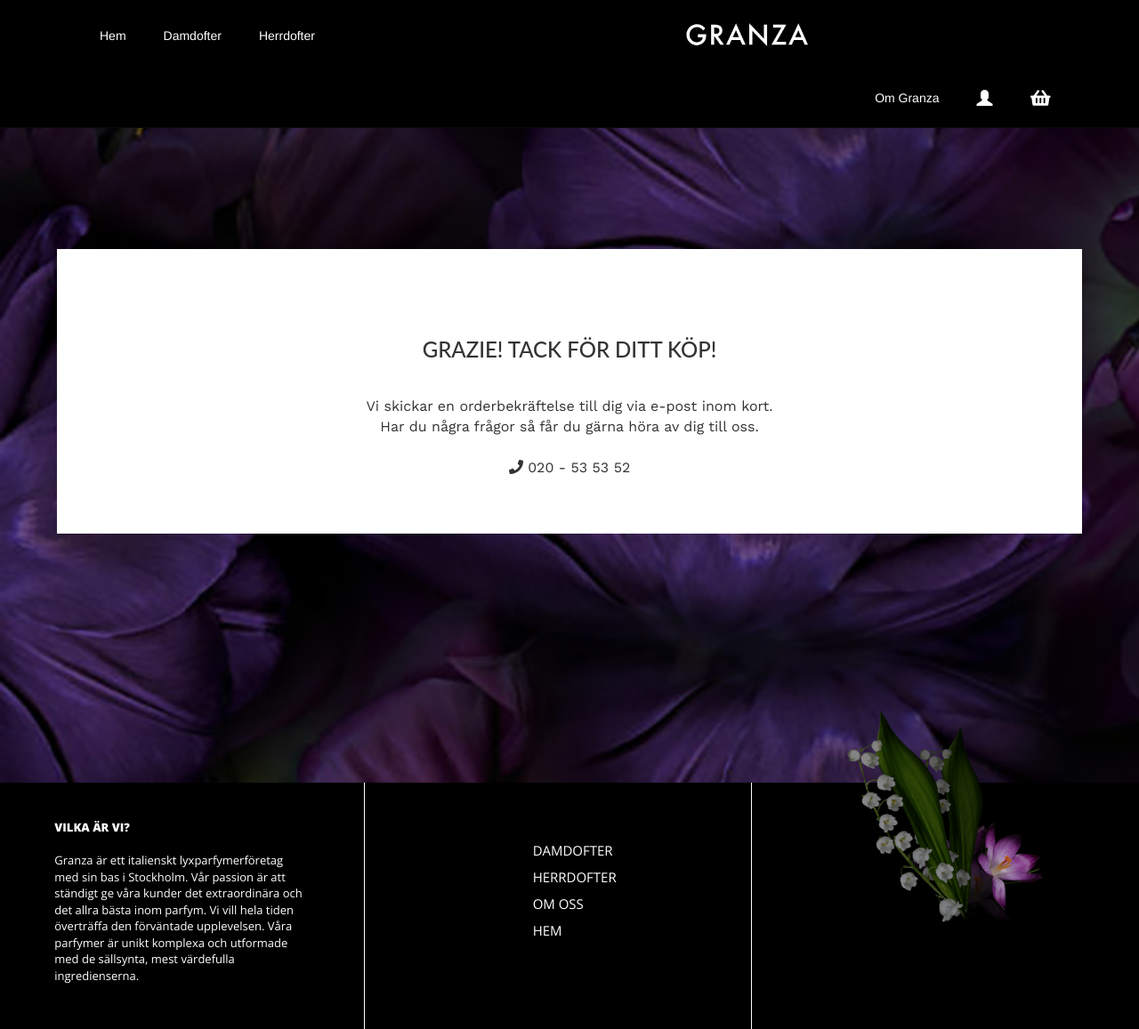
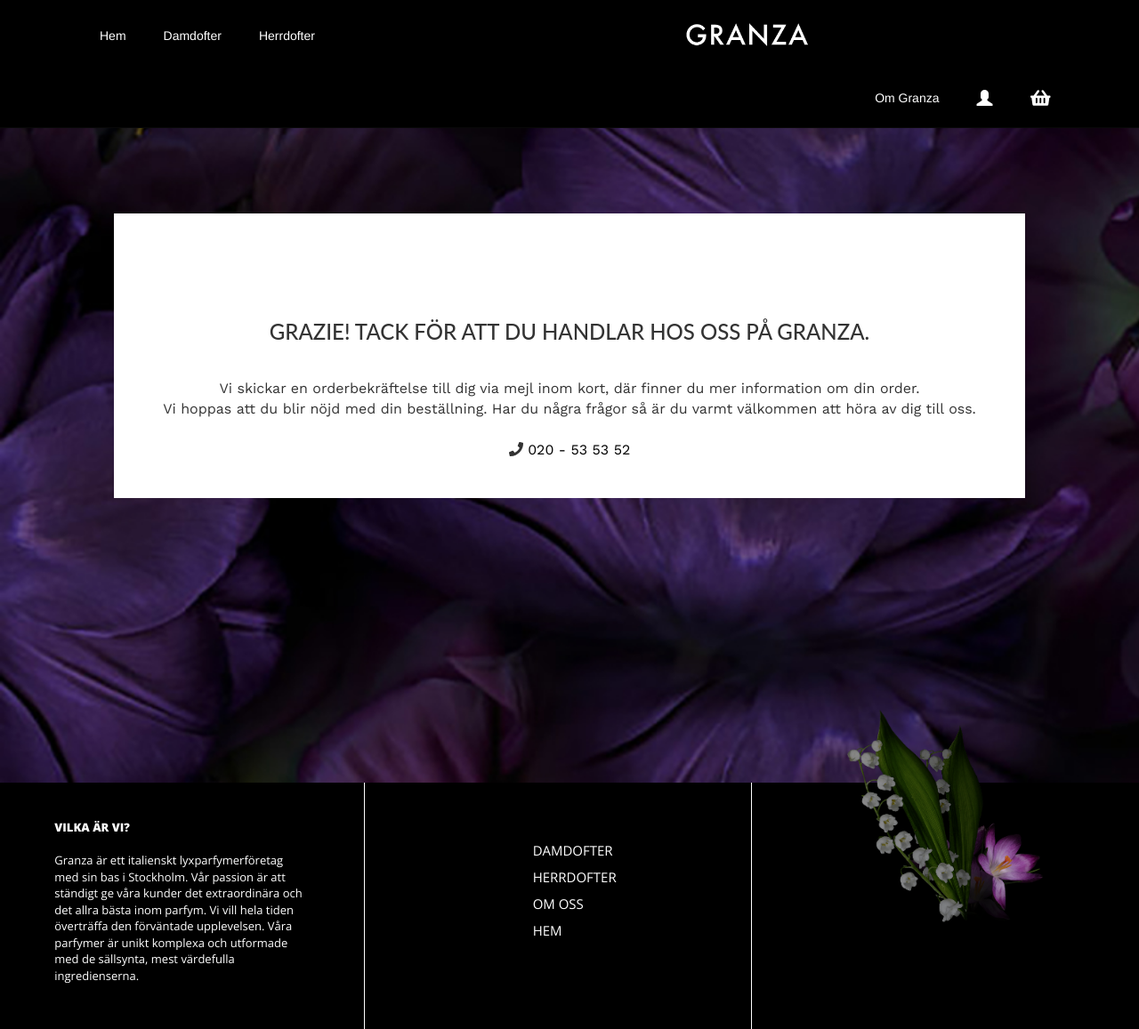
Before and after one commit to nicholkaren/granza, a PHP site: template templates/storefront_tpl/thank_you_tpl.php in a window 1280 px wide; the page is wider, and only the part inside the window is pictured. Shown: that part at 89% size. Run offline with PHP 8.4, Linux system fonts and the light colour scheme; the template is opened without the code that fills it, so the values that code supplies are empty; some libraries are stand-ins or nearby versions.

Commit message:
Lite småpill på thankyou

```diff
--- a/css/storefront/thank_you.css
+++ b/css/storefront/thank_you.css
@@ -5,7 +5,7 @@ img.background_flowers {
 }
 
 .thank_you_wrapper {
-    width: 90%;
+    width: 80%;
     height: 40%;
     margin-left: auto;
     margin-right: auto;
@@ -13,7 +13,7 @@ img.background_flowers {
     font-family: 'Lato';
 
     position: absolute;
-    top: 35%;
+    top: 30%;
     left: 0;
     right: 0;
     z-index: 1;
@@ -25,7 +25,7 @@ img.background_flowers {
     width: 90%;
     text-transform: uppercase;
     font-size: 24px;
-    margin-top: 100px;
+    margin-top: 120px;
 }
 
 #thanks-p {
--- a/templates/storefront_tpl/thank_you_tpl.php
+++ b/templates/storefront_tpl/thank_you_tpl.php
@@ -5,11 +5,11 @@
 
 	<img class="background_flowers" src="img/products/big/thankyou.jpg">
 	<div class="thank_you_wrapper">
-		<h1 id="thanks-h1"> Grazie! Tack för ditt köp!</h1>
+		<h1 id="thanks-h1"> Grazie! Tack för att du handlar hos oss på Granza.</h1>
 		<p id="thanks-p">
-			Vi skickar en orderbekräftelse till dig via e-post inom kort. <br>
-			Har du några frågor så får du gärna höra av dig till oss. <br><br>
-        	<i class="fa fa-phone" aria-hidden="true"></i> <span id="order"> 020 - 53 53 52 </span></li>
+			Vi skickar en orderbekräftelse till dig via mejl inom kort, där finner du mer information om din order.<br> Vi hoppas att du blir nöjd med din beställning.
+			Har du några frågor så är du varmt välkommen att höra av dig till oss.<br><br>
+        	<i class="fa fa-phone" aria-hidden="true"></i><a href="tel:020535352"> <span id="order">020 - 53 53 52 </span></a></li>
 		</p>
 	</div>
 <?php
```
